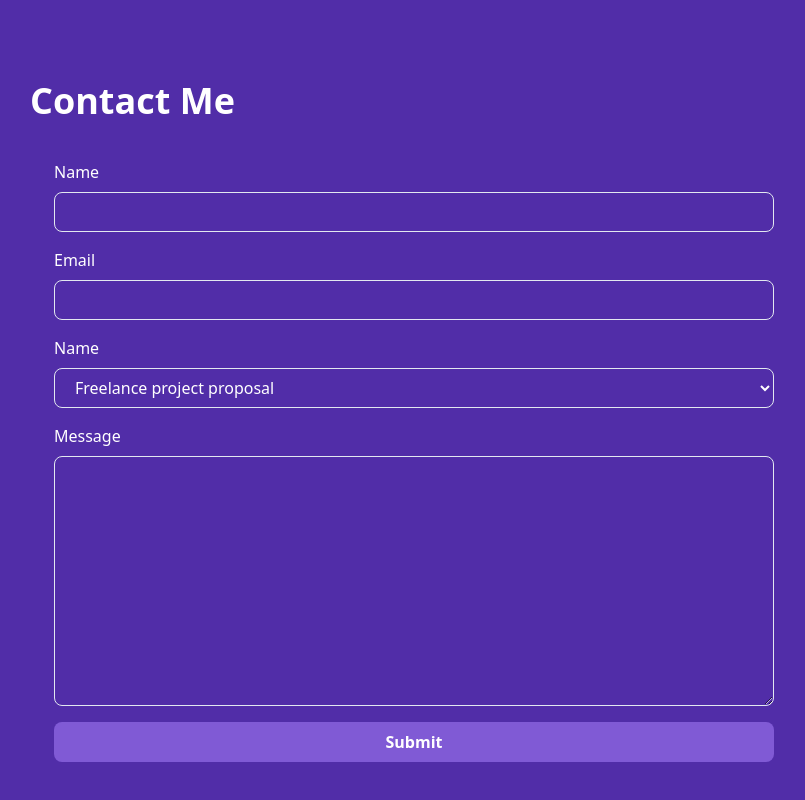
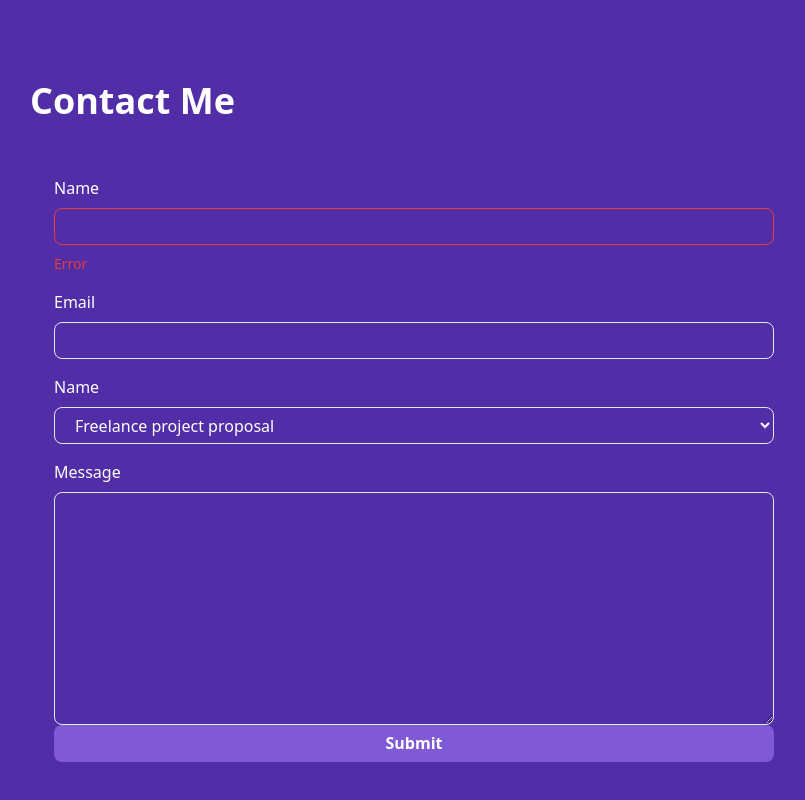
Before and after one commit to yazeedmomani/pete-portfolio, a React (Create React App) app: page / in a window 1280 px wide. Shown: the part 2166-2966 px from the top of the page, without its empty margins (226-1031 px from the left). Built offline with nearby package versions, Linux system fonts and the light colour scheme.

Commit message:
invalid styling

```diff
--- a/src/components/ContactMeSection.js
+++ b/src/components/ContactMeSection.js
@@ -13,8 +13,9 @@ const LandingSection = (props) => {
         <input
           type="text"
           id="name"
-          className={styles.input}
+          className={`${styles.input} ${styles.invalid}`}
         />
+        <div className={styles.error}>Error</div>
         <label
           htmlFor="email"
           className={styles.label}>
--- a/src/components/ContactMeSection.module.css
+++ b/src/components/ContactMeSection.module.css
@@ -35,6 +35,7 @@
   color: #fff;
   margin-bottom: 8px;
   font-weight: 500;
+  margin-top: 16px;
 }
 
 .input {
@@ -43,7 +44,6 @@
   background-color: transparent;
   height: 40px;
   border-radius: 8px;
-  margin-bottom: 16px;
   transition: all 200ms;
   color: white;
   padding: 0 16px;
@@ -85,3 +85,22 @@
 .button:active {
   background-color: #553c9a;
 }
+
+.error {
+  opacity: 0;
+  visibility: hidden;
+  position: absolute;
+  transition: all 200ms;
+}
+
+.invalid {
+  border: 1px solid #e53e3e;
+}
+.invalid + div {
+  opacity: 1;
+  visibility: visible;
+  position: static;
+  color: rgb(229, 62, 62);
+  font-size: 14px;
+  margin-top: 8px;
+}
```
